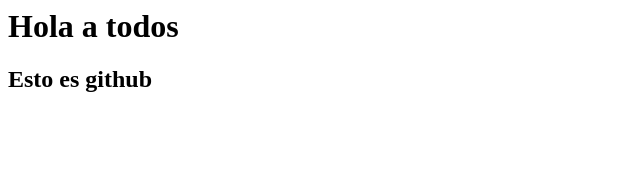
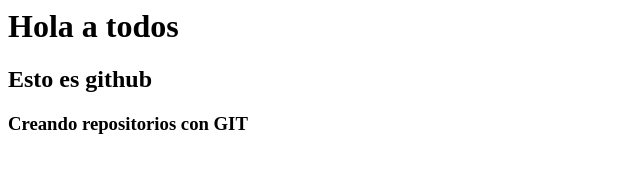
Before and after one commit to guicho0601/Mostrando_github, a plain HTML site: page index.html in a window 1280 px wide. Shown: the whole page, without its empty margins (0-640 px from the left). Drawn offline with Linux system fonts and the light colour scheme.

Commit message:
Update index.html

```diff
--- a/index.html
+++ b/index.html
@@ -3,5 +3,6 @@
 <body>
 	<h1>Hola a todos</h1>
 	<h2>Esto es github</h2>
+	<h3>Creando repositorios con GIT</h3>
 </body>
 </html>
```
